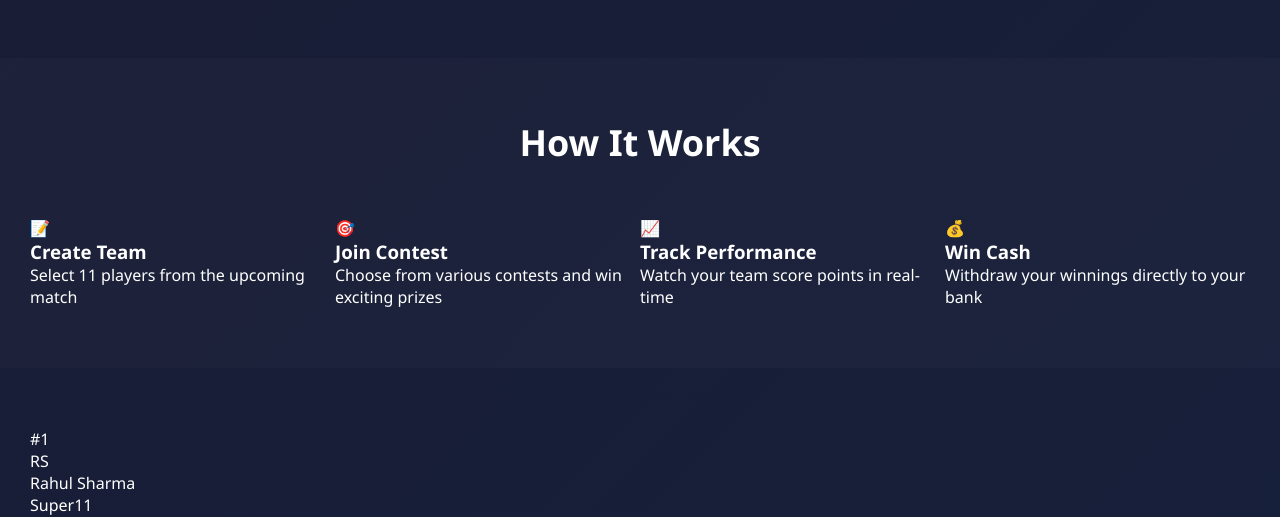
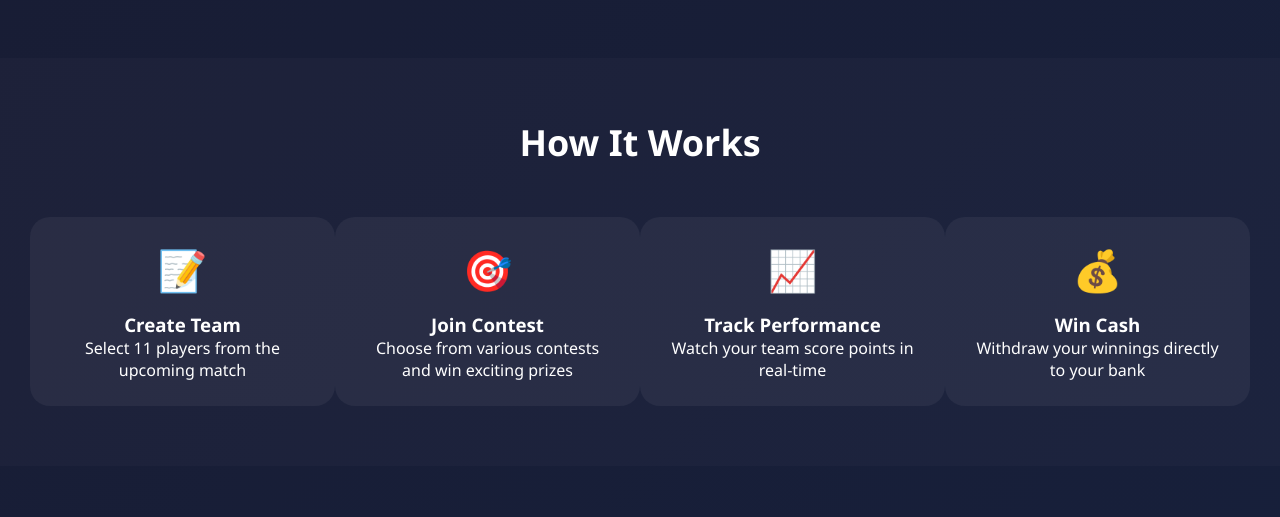
Before and after one commit to hkumawat1244-bit/winkhiladi, a PHP site: page / in a window 1280 px wide. Shown: the part 2397-2914 px from the top of the page. Run offline with PHP 8.4, Linux system fonts and the light colour scheme.

Commit message:
Update style.css

```diff
--- a/style.css
+++ b/style.css
@@ -418,3 +418,59 @@ body {
     display: grid;
     grid-template-columns: repeat(auto-fit, minmax(250px, 1fr));
     gap: 30
+.steps {
+    display: grid;
+    grid-template-columns: repeat(auto-fit, minmax(250px, 1fr));
+    gap: 30px;
+}
+
+.step {
+    background: rgba(255, 255, 255, 0.05);
+    padding: 25px;
+    border-radius: 20px;
+    text-align: center;
+    transition: 0.3s;
+}
+
+.step:hover {
+    transform: translateY(-5px);
+}
+
+.step-icon {
+    font-size: 40px;
+    margin-bottom: 15px;
+}
+
+.leaderboard-container {
+    background: rgba(255, 255, 255, 0.05);
+    border-radius: 20px;
+    padding: 20px;
+}
+
+.leaderboard-item {
+    display: flex;
+    align-items: center;
+    justify-content: space-between;
+    padding: 12px 0;
+    border-bottom: 1px solid rgba(255,255,255,0.1);
+}
+
+.rank {
+    font-weight: bold;
+    width: 50px;
+}
+
+.user-avatar {
+    background: var(--primary);
+    padding: 10px;
+    border-radius: 50%;
+    width: 40px;
+    text-align: center;
+}
+
+.footer {
+    background: rgba(0,0,0,0.3);
+    padding: 40px 20px;
+    margin-top: 50px;
+    text-align: center;
+}
```
